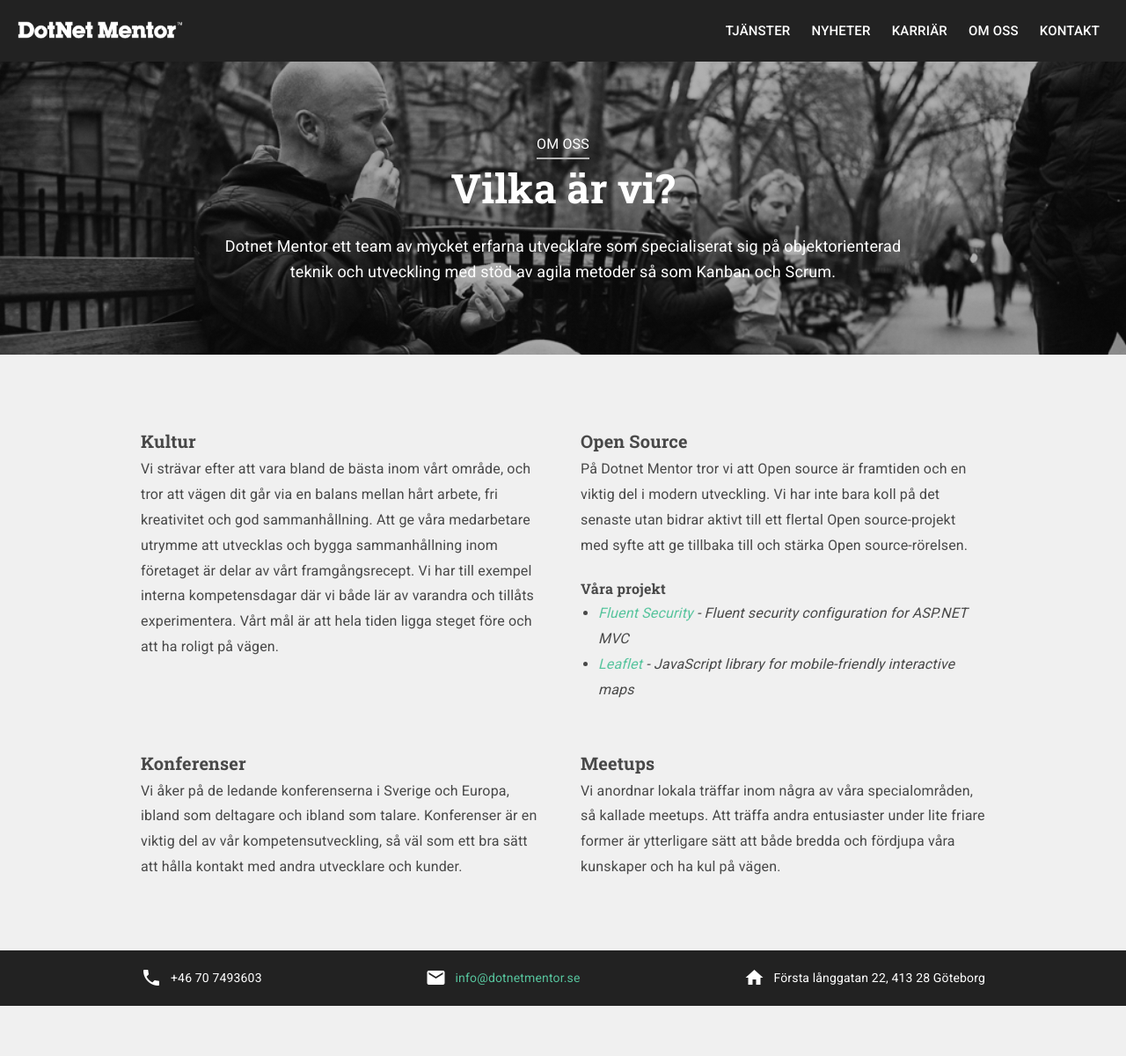
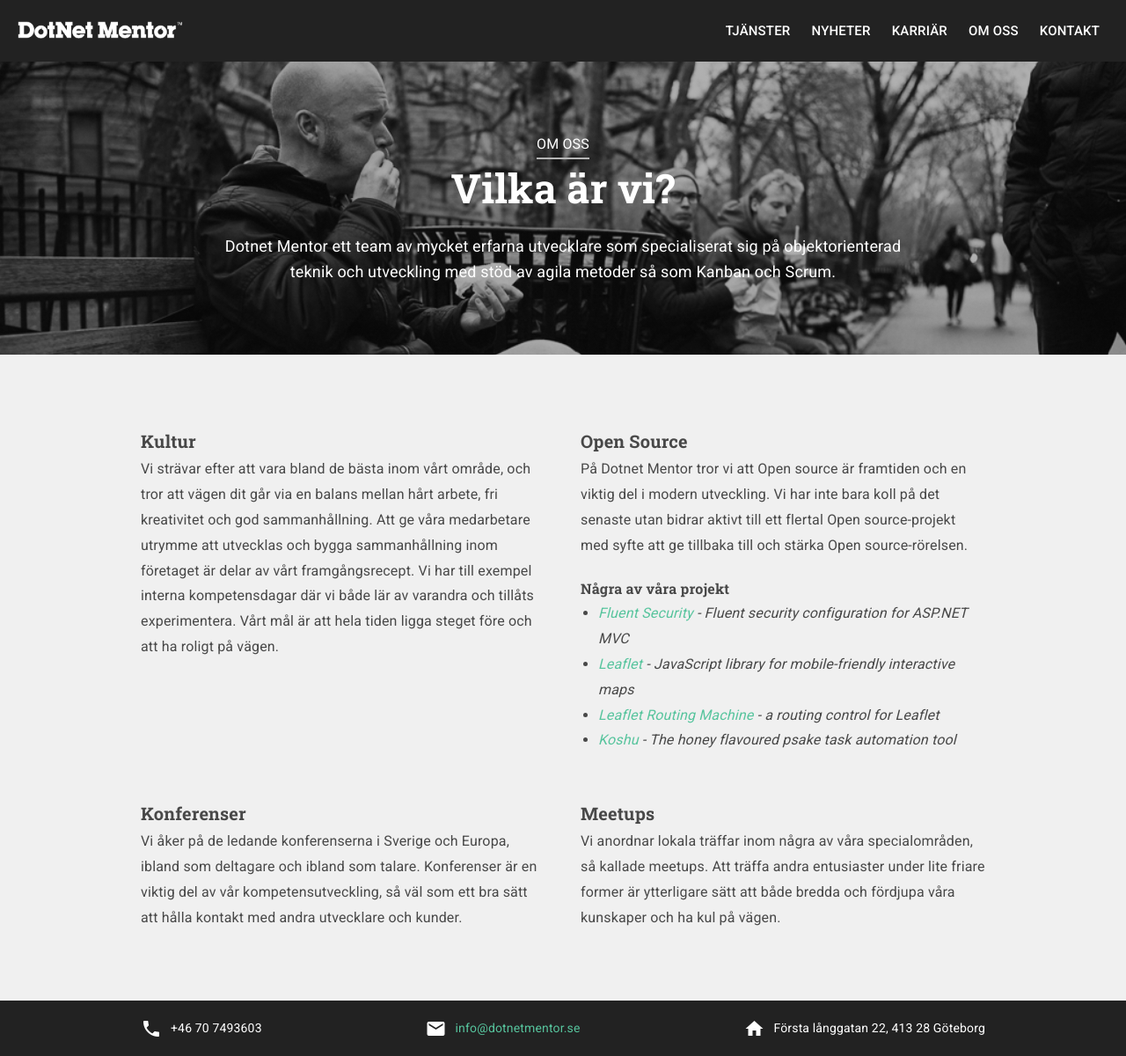
Before and after one commit to dotnetmentor/dotnetmentor-website, a Jekyll site: the page built from about.html, in a window 1280 px wide. Shown: the whole page at 88% size. Built offline with Jekyll 4.4.1, drawn with Linux system fonts in a browser that asks for light colours; before the commit the page ends 1143 px from its top, so only the background shows below that.

Commit message:
More open source

```diff
--- a/about.html
+++ b/about.html
@@ -26,12 +26,14 @@
                 koll på det senaste utan bidrar aktivt till ett flertal Open source-projekt med syfte att ge tillbaka till
                 och stärka Open source-rörelsen.</p>
 
-            <h5>Våra projekt</h5>
+            <h5>Några av våra projekt</h5>
             <ul>
                 <li><a href="https://github.com/kristofferahl/FluentSecurity">Fluent Security</a> - Fluent security configuration
                     for ASP.NET MVC</li>
 
                 <li><a href="http://leafletjs.com/">Leaflet</a> - JavaScript library for mobile-friendly interactive maps</li>
+                <li><a href="http://www.liedman.net/leaflet-routing-machine/">Leaflet Routing Machine</a> - a routing control for Leaflet</li>
+                <li><a href="https://github.com/kristofferahl/Koshu/">Koshu</a> - The honey flavoured psake task automation tool</li>
             </ul>
         </div>
     </div>
```
